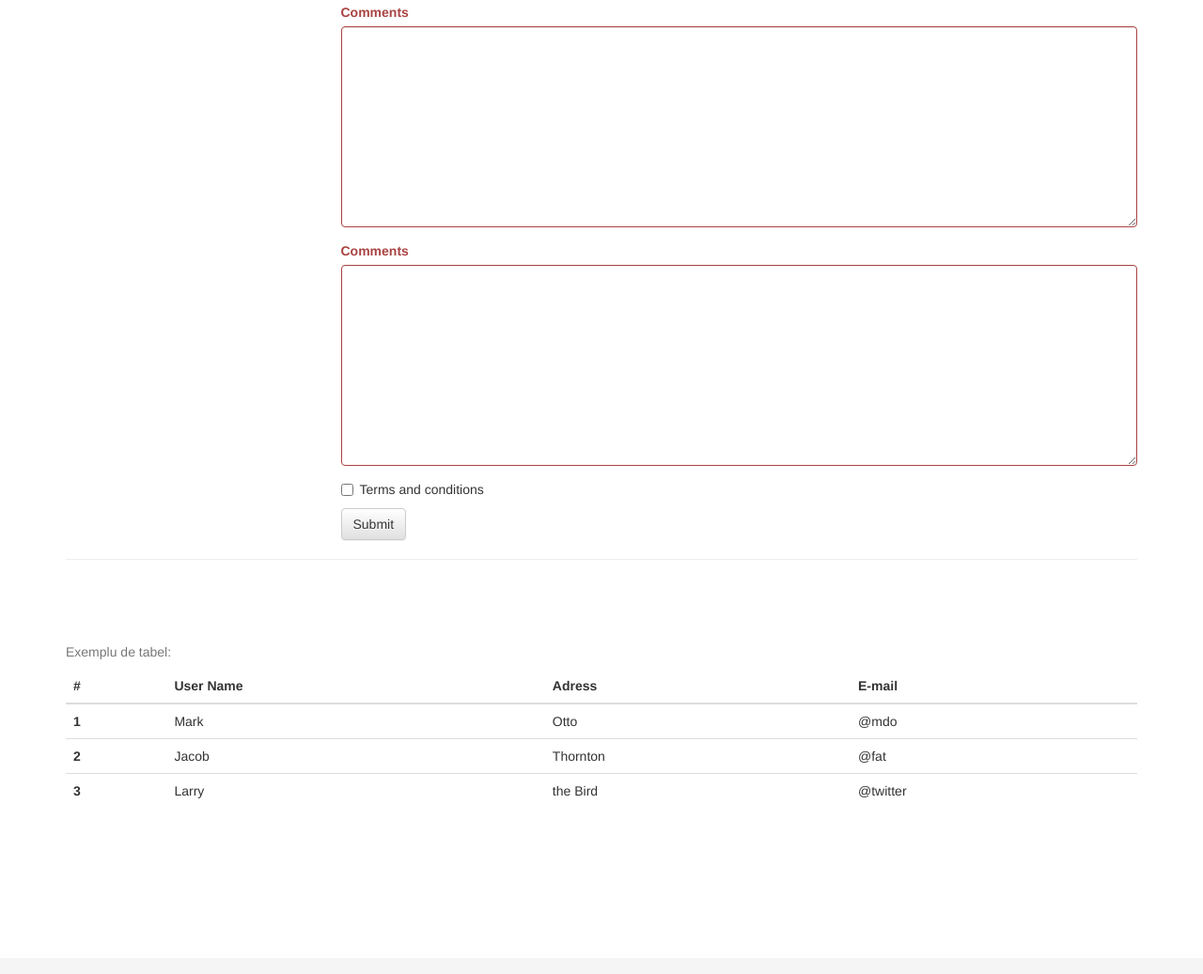
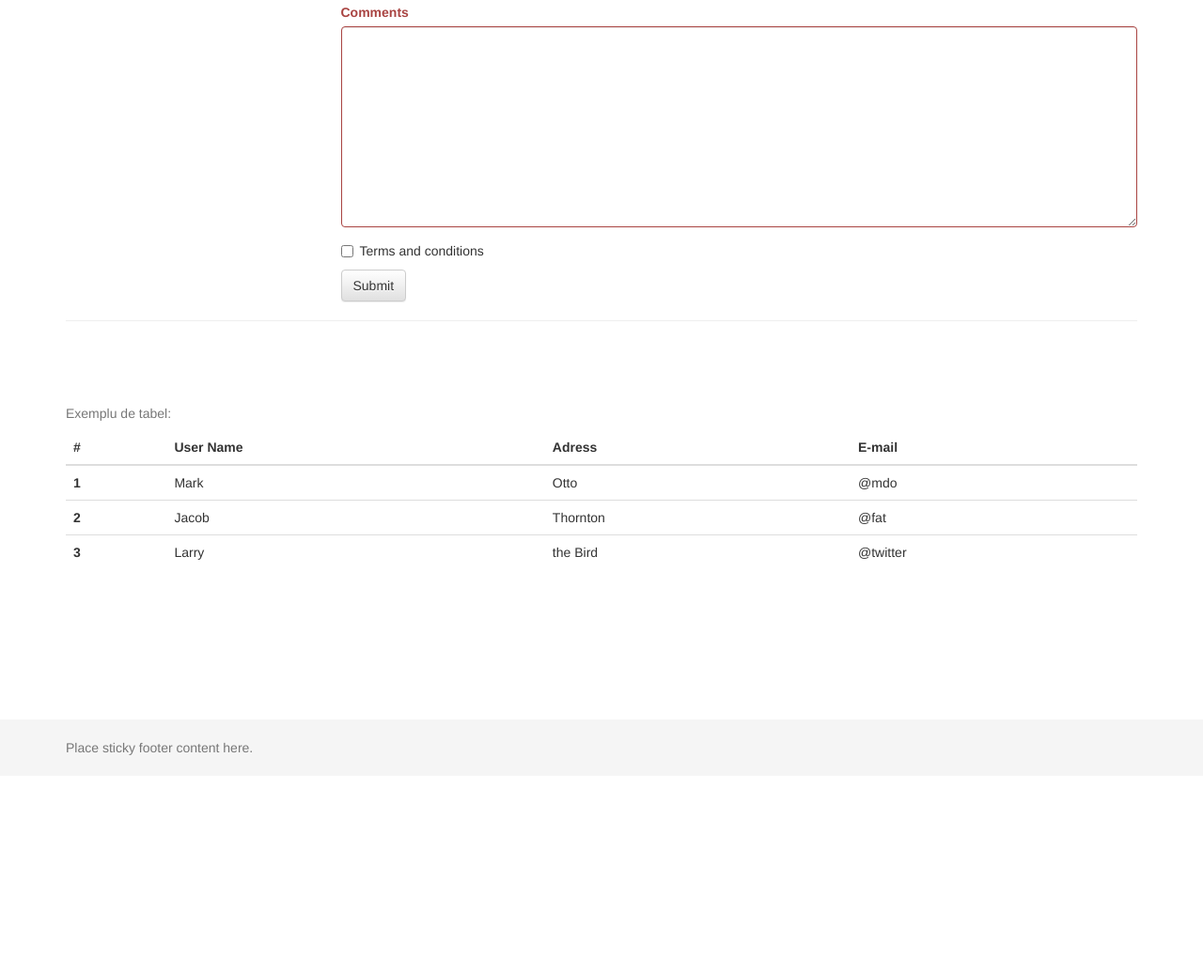
Before and after one commit to sabin-iliescu/web1-bootstrap, a plain HTML site: page bootstrap.html in a window 1280 px wide. Shown: the part 888-1925 px from the top of the page at 94% size. After the commit the page ends 1714 px from the top, so only its background shows below. Drawn offline with nearby package versions, Linux system fonts and the light colour scheme.

Commit message:
commit 3

```diff
--- a/bootstrap.html
+++ b/bootstrap.html
@@ -98,10 +98,6 @@
                         <label class="control-label" for="comments">Comments</label>
                         <textarea type="text" class="form-control" rows="10" id="comments"></textarea>
                     </div>
-                    <div class="form-group has-error">
-                        <label class="control-label" for="comments">Comments</label>
-                        <textarea type="text" class="form-control" rows="10" id="comments"></textarea>
-                    </div>
                     <div class="checkbox">
                         <label>
                             <input id="terms" type="checkbox"> Terms and conditions
```
